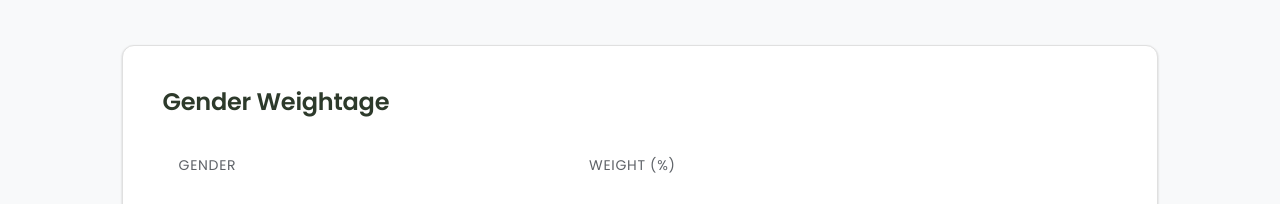
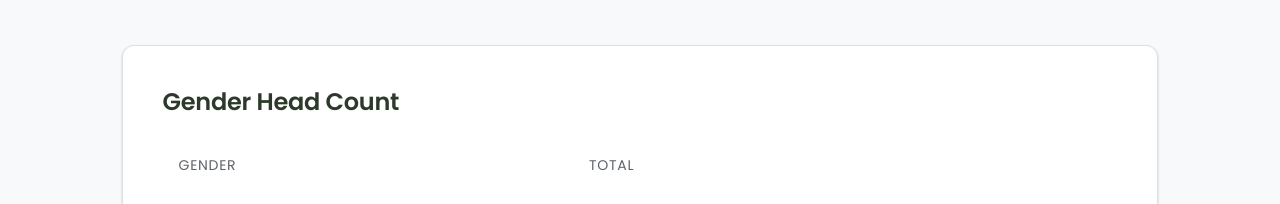
Before and after one commit to AmarKamal/justWork, a plain HTML site: page index.html in a window 1280 px wide. Shown: the part 1858-2062 px from the top of the page. Drawn offline with nearby package versions, Linux system fonts and the light colour scheme.

Commit message:
fix gender title

```diff
--- a/index.html
+++ b/index.html
@@ -154,12 +154,12 @@
 
             <!-- Gender Weight Configuration -->
             <div class="gender-weights">
-                <h3>Gender Weightage</h3>
+                <h3>Gender Head Count</h3>
                 <table class="gender-table">
                     <thead>
                         <tr>
                             <th>Gender</th>
-                            <th>Weight (%)</th>
+                            <th>Total</th>
                         </tr>
                     </thead>
                     <tbody>
```
